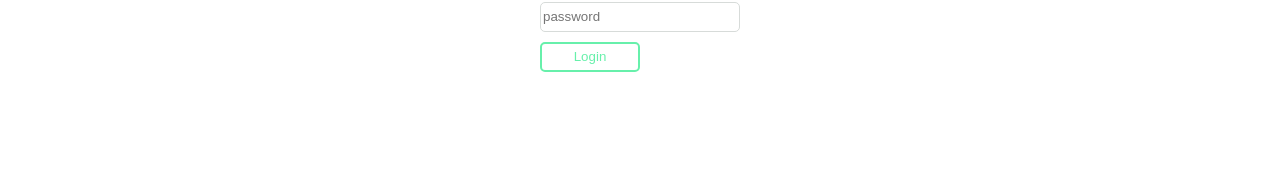
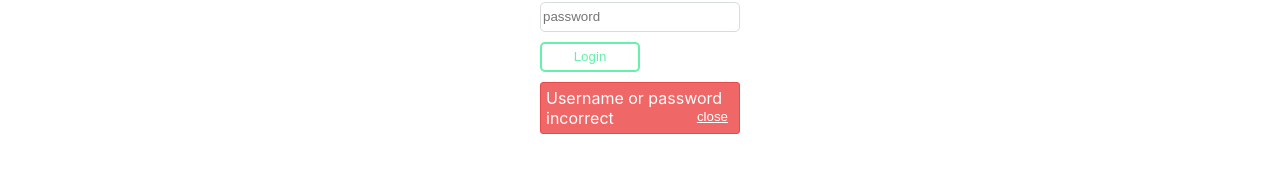
Before and after one commit to ca1c/simpleBlog, a Next.js app: page /login in a window 1280 px wide. Shown: the part 242-414 px from the top of the page. Built offline with nearby package versions, Linux system fonts and the light colour scheme.

Commit message:
error component

```diff
--- /dev/null
+++ b/components/error.component.js
@@ -0,0 +1,24 @@
+import styles from '../styles/components/Error.module.css';
+import { useState } from 'react';
+
+export default function Error({visible, message}) {
+    const [stateVisible, setStateVisible] = useState(visible);
+
+    function toggleVisible() {
+        setStateVisible(stateVisible ? false : true);
+    }
+
+    return (
+        <>
+            {stateVisible ?
+                <div className={styles.error}>
+                    {message}
+                    <button onClick={toggleVisible} className={styles.errorButton}>close</button>
+                </div>
+
+                     :
+                <div></div>
+            }
+        </>
+    )
+}
--- a/pages/login.js
+++ b/pages/login.js
@@ -5,6 +5,7 @@ import axios from 'axios';
 import Cookies from 'universal-cookie';
 import redirect from 'nextjs-redirect';
 import Navigation from '../components/navigation.component';
+import Error from '../components/error.component';
 import Link from 'next/Link';
 
 import Head from 'next/head'
@@ -53,6 +54,7 @@ export default function Login() {
                     <label>Password:</label>
                     <input type="password" placeholder="password" className={styles.input} onChange={handlePasswordChange} />
                     <button className={styles.button} onClick={SubmitLogin}>Login</button>
+                    <Error visible={true} message="Username or password incorrect"/>
                 </div>
             </div>
         </>
--- /dev/null
+++ b/styles/components/Error.module.css
@@ -0,0 +1,16 @@
+.error {
+    background-color: #f06767;
+    padding: 5px;
+    color: #FFF;
+    border-radius: 3px;
+    border: 1px solid #eb4949;
+    font-size: 1rem;
+}
+
+.errorButton {
+    background: none;
+    border: none;
+    float: right;
+    color: #FFF;
+    text-decoration: underline;
+}
```
